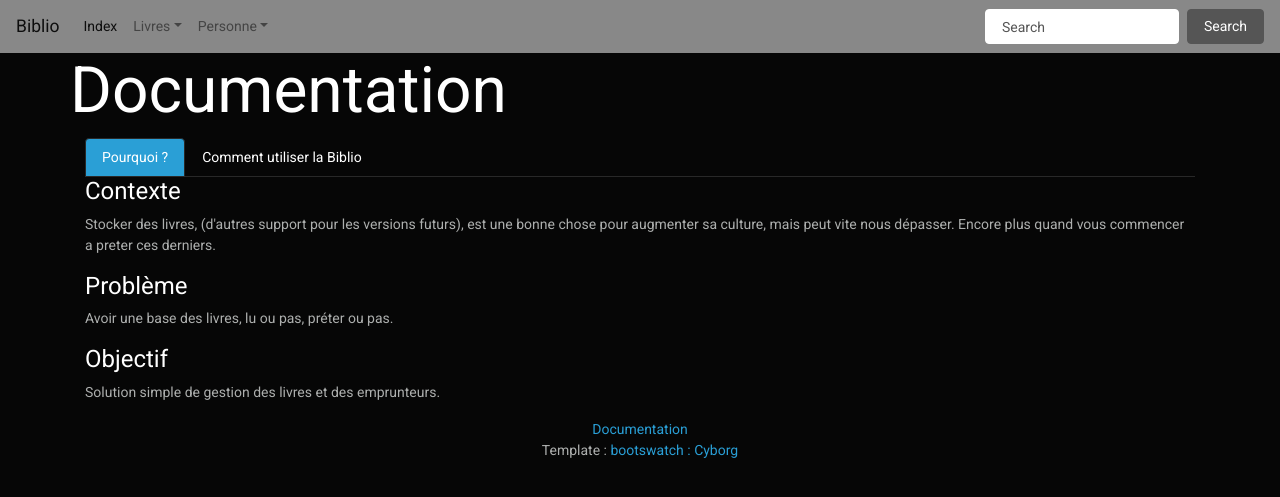
After one commit to olarno/Biblio, a Symfony app: template biblio/templates/main/documentation.html.twig in a window 1280 px wide. The commit adds this page. Shown: the top 497 px of the page. Run offline with Twig, Linux system fonts and the light colour scheme; the template is opened without the code that fills it, so the values that code supplies are empty; some libraries are stand-ins or nearby versions.

Commit message:
[add] Documentation page

```diff
--- a/biblio/templates/base.html.twig
+++ b/biblio/templates/base.html.twig
@@ -23,6 +23,7 @@
 
 	    {% block body %}
         {% endblock %}
+{% include ('partials/footer.html.twig') %}
 
 				</div>
 				<!-- Optional JavaScript -->
--- /dev/null
+++ b/biblio/templates/main/documentation.html.twig
@@ -0,0 +1,68 @@
+{% extends 'base.html.twig' %}
+
+{% block title %}Biblio ~ Documentation{% endblock %}
+
+{% block body %}
+
+<div class="container">
+
+<div class="row">
+<h1>
+  Documentation
+</h1>
+</div>
+
+
+<ul class="nav nav-tabs">
+  <li class="nav-item">
+    <a class="nav-link active" data-toggle="tab" href="#home">Pourquoi ?</a>
+  </li>
+  <li class="nav-item">
+    <a class="nav-link" data-toggle="tab" href="#profile">Comment utiliser la Biblio</a>
+  </li>
+</ul>
+<div id="myTabContent" class="tab-content">
+  <div class="tab-pane fade active show" id="home">
+    <h5>Contexte</h5>
+        <p>Stocker des livres, (d'autres support pour les versions futurs), est une bonne chose pour augmenter sa culture, mais peut vite nous dépasser. Encore plus quand vous commencer a preter ces derniers.</p>
+    <h5>Problème</h5>
+        <p>Avoir une base des livres, lu ou pas, préter ou pas.</p>
+    <h5>Objectif</h5>
+        <p>Solution simple de gestion des livres et des emprunteurs.</p>
+  </div>
+  <div class="tab-pane fade" id="profile">
+    <h5>la Homepage</h5>
+        <p>Sur la homepage vous avez les 5 derniers ajouts de livre et de personnes. La différenciation de couleurs n'as aucune importance sur cette page.</p>
+    <h5>Livres -> liste</h5>
+        <p>Sur le listing des livre vous avez accès directement aux informations générales : le titre, l'auteur, un bout du résumé, si vous l'avez lu ainsi que le nom de l'emprunteur.</p>
+        <p>Sur cette page il y a une différenciation de couleurs,</p>
+        <p>les livres en gris sont emprunter et le nom de l'emprunteur est notifié.</p>
+        <p>Les livres en noir ne sont pas emprunter.</p>
+    <h5>Page d'un livre</h5>
+        <p>Renvoie la liste des informations completes connues pour le livre en question.</p>
+        <p>Titre, auteur, résumé, lu ou pas et nom de l'emprunteur.</p>
+        <p>Il y a une différence de couleur : noir si le livre n'est pas lu, gris si il est lu.</p>
+        <p>On retrouver aussi un acces au formulaire d'édition de ce livre.</p>
+    <h5>Ajout / édition d'un livre</h5>
+        <p>Génération du formulaire d'ajout / d'édition d'un livre.</p>
+        <p>Les champs obligatoire sont rensignés par une *</p>
+        <p>Pour ajouter un emprunteur il est necessaire en premier lieu de créer la personne.</p>
+    <h5>Personne -> liste</h5>
+        <p>Listing des personnes, avec uniquement les données de base : Nom, Prénom</p>
+    <h5>Personne -> ajout</h5>
+        <p>Accès au formulaire d'ajout d'un personne, afin de pouvoir l'indiquer commen emprunteur.</p>
+        <p>Formulaire simple ne necessitant uniquement le nom et le prénom de la personne.</p>
+  </div>
+
+</div>
+
+
+
+
+
+
+
+
+
+</div>
+{% endblock %}
--- a/biblio/templates/main/index.html.twig
+++ b/biblio/templates/main/index.html.twig
@@ -54,7 +54,7 @@
     </tr>
   </thead>
 {% for person in people %}
-    <tr class="table-{% if loop.index is even %}light{% else %}dark{% endif %}">
+    <tr class="table-{% if loop.index is odd %}light{% else %}dark{% endif %}">
       <td>{{person.familyName}}</a></td>
       <td>{{person.name}}</td>
     </tr>
--- /dev/null
+++ b/biblio/templates/partials/footer.html.twig
@@ -0,0 +1,10 @@
+<div class="text-center">
+
+<footer class="mastfoot mt-auto">
+        <div class="inner">
+        <a href="{{ path('documentation') }}">Documentation</a>
+        <p>Template : <a href="https://bootswatch.com/cyborg/">bootswatch : Cyborg</a></p>
+        </div>
+      </footer>
+
+</div>
```
Also changed, not shown: biblio/src/Controller/MainController.php (+10 -0 lines), biblio/templates/partials/footer.thml.twig (deleted).
